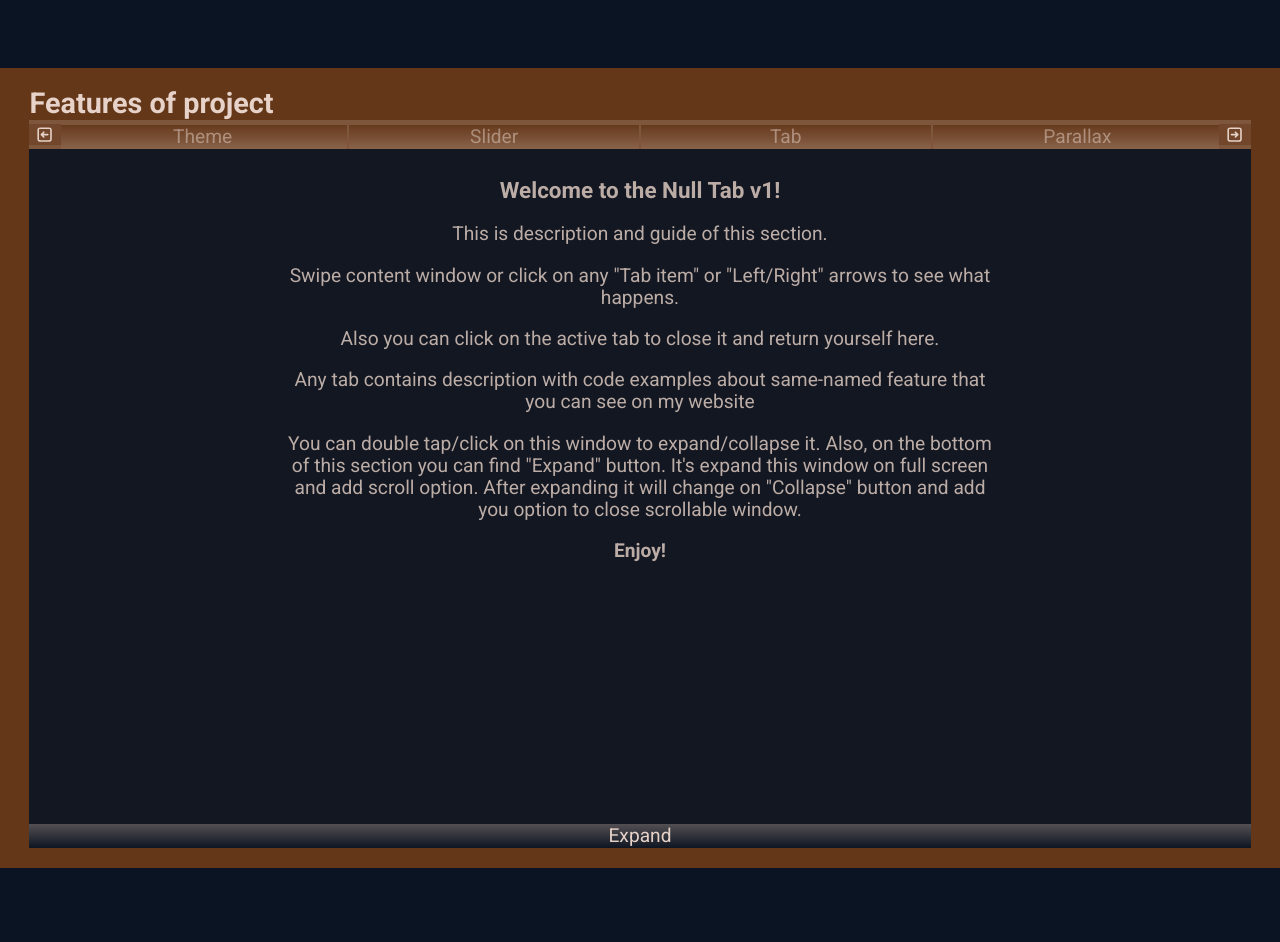
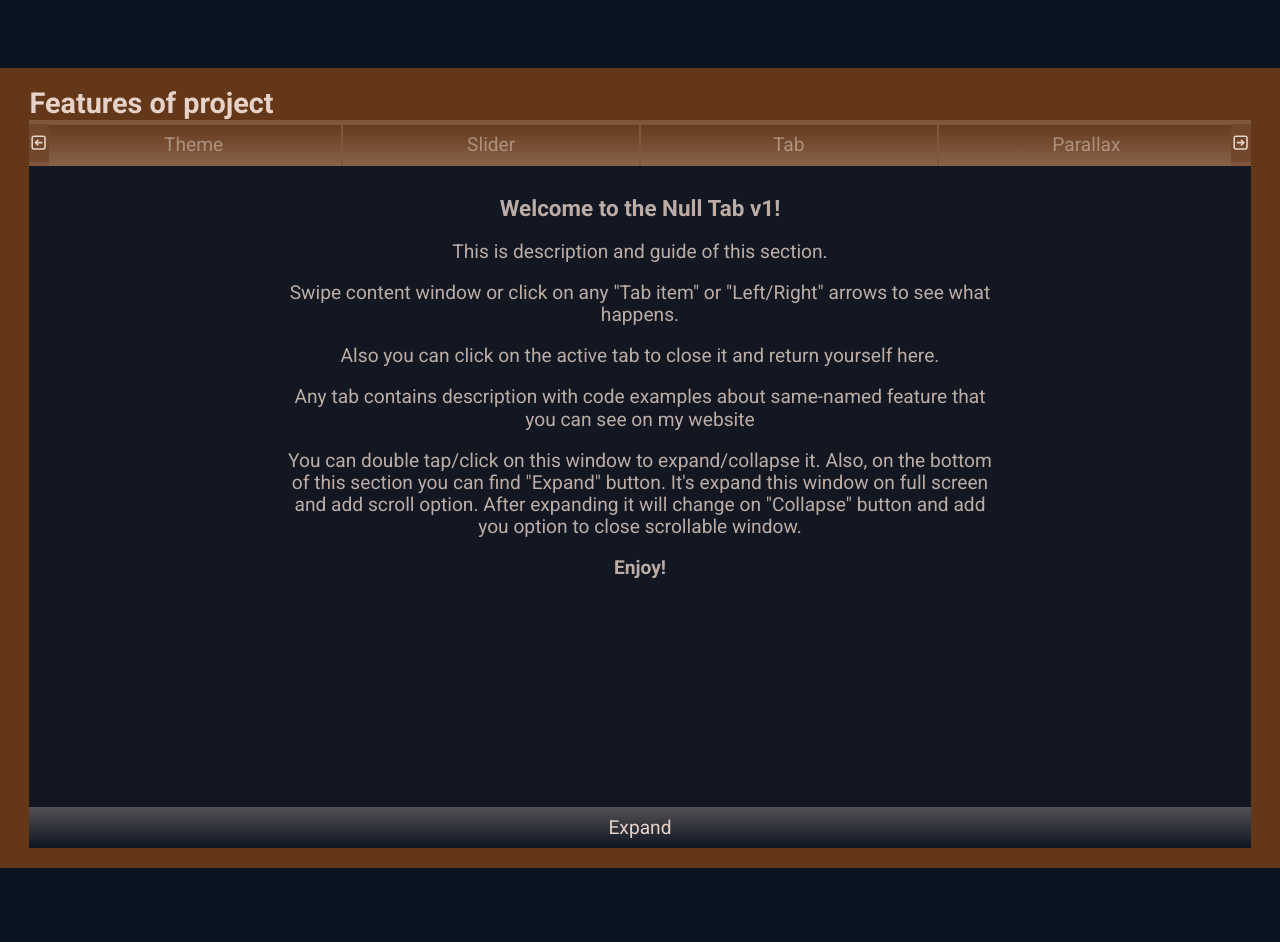
Before and after one commit to RKeyIT/cv, a React (Vite) app: page / in a window 1280 px wide. Shown: the part 1740-2682 px from the top of the page. Built offline with nearby package versions, Linux system fonts and the light colour scheme.

Commit message:
refactoring: added paddings to Tab controllers

```diff
--- a/src/page/Home/Tab/Tab.css
+++ b/src/page/Home/Tab/Tab.css
@@ -36,6 +36,7 @@
   }
 }
 .Tab .expand-btn {
+  padding: 0.5em 0;
   background: none;
   outline: none;
   border: none;
--- a/src/page/Home/Tab/Tab.sass
+++ b/src/page/Home/Tab/Tab.sass
@@ -37,6 +37,7 @@
           margin-inline: auto
 
   & .expand-btn
+    padding: .5em 0
     background: none
     outline: none
     border: none
--- a/src/page/Home/Tab/TabSwitcher/TabSwitcher.css
+++ b/src/page/Home/Tab/TabSwitcher/TabSwitcher.css
@@ -10,6 +10,7 @@
   gap: 0.1em;
 }
 .TabSwitcher .button {
+  padding: 0.5em 0;
   display: inline-flex;
   justify-content: center;
   align-items: center;
--- a/src/page/Home/Tab/TabSwitcher/TabSwitcher.sass
+++ b/src/page/Home/Tab/TabSwitcher/TabSwitcher.sass
@@ -12,6 +12,7 @@
     gap: 0.1em
 
   & .button
+    padding: .5em 0
     display: inline-flex
     justify-content: center
     align-items: center
```
Also changed, not shown: 2 other files (tests, documents, lock files or other folders).
